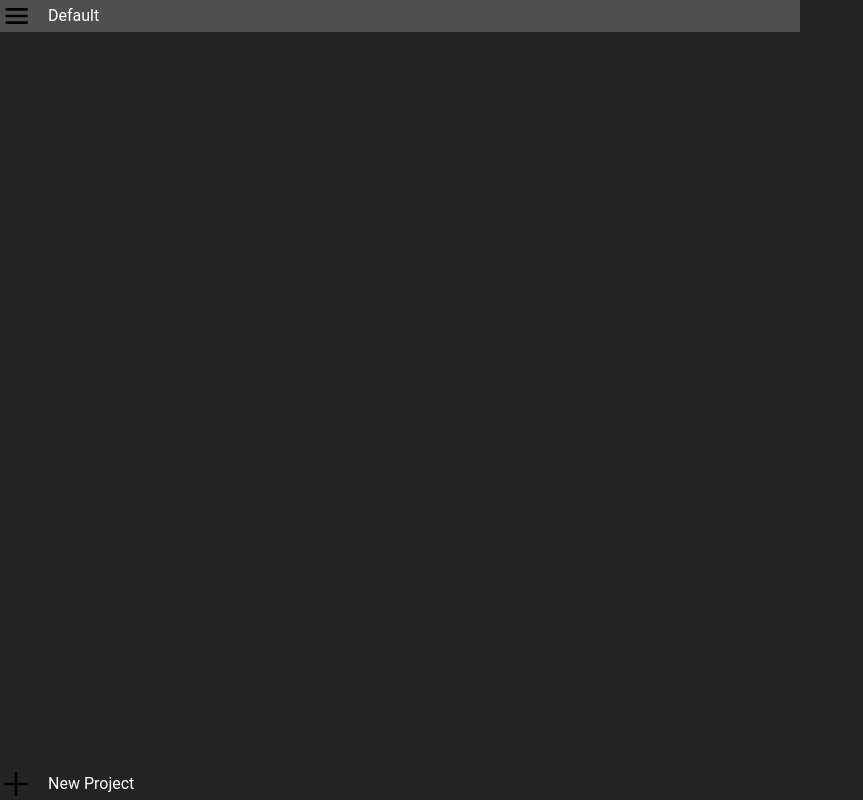
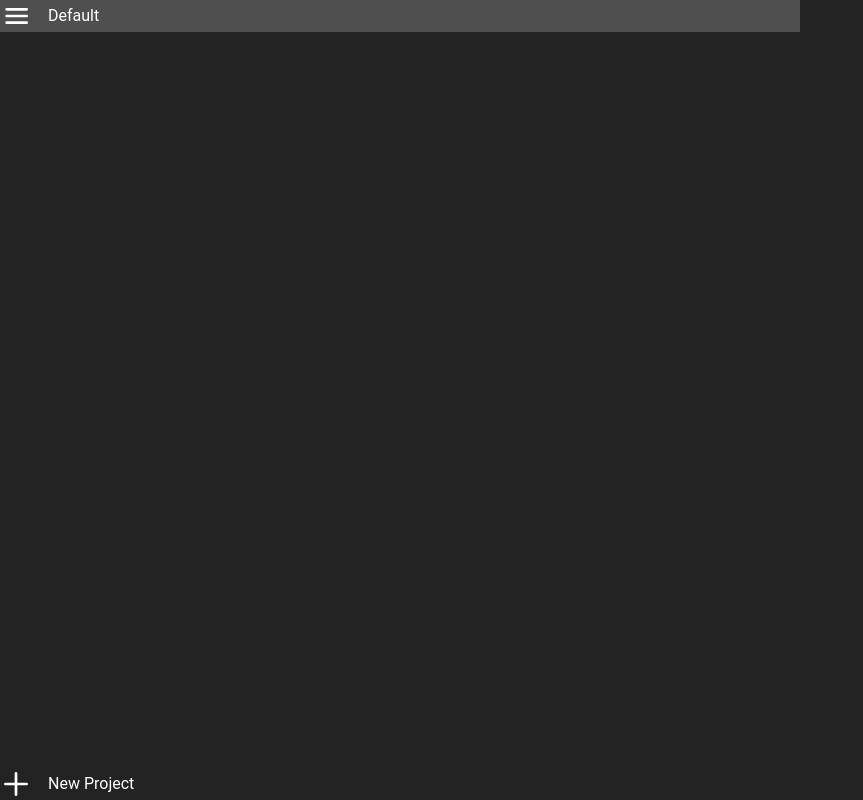
Before and after one commit to besplago/odin-todo-list, a website built with webpack: page src/template.html in a window 1280 px wide. Shown: the whole page, without its empty margins (0-863 px from the left). Built offline with nearby package versions, Linux system fonts and the light colour scheme.

Commit message:
feat: svg in code

```diff
--- a/src/styles.css
+++ b/src/styles.css
@@ -99,6 +99,7 @@ body {
 .icon {
   width: var(--icon-size);
   height: var(--icon-size);
+  color: white;
 }
 
 .selectable:hover {
--- a/src/template.html
+++ b/src/template.html
@@ -4,23 +4,56 @@
     <meta charset="UTF-8" />
     <meta name="viewport" content="width=device-width, initial-scale=1.0" />
     <title>besplago's Todo List</title>
+    <link rel="stylesheet" href="styles.css" />
   </head>
   <body>
     <div id="projects-pane">
       <div class="project selectable">
-        <img
+        <svg
           class="icon"
-          src="./assets/burger-simple-svgrepo-com.svg"
-          alt="Project Icon"
-        />
+          width="800px"
+          height="800px"
+          viewBox="0 0 24 24"
+          xmlns="http://www.w3.org/2000/svg"
+        >
+          <path
+            d="M5 12H20"
+            stroke="currentcolor"
+            stroke-width="2"
+            stroke-linecap="round"
+          />
+          <path
+            d="M5 17H20"
+            stroke="currentcolor"
+            stroke-width="2"
+            stroke-linecap="round"
+          />
+          <path
+            d="M5 7H20"
+            stroke="currentcolor"
+            stroke-width="2"
+            stroke-linecap="round"
+          />
+        </svg>
         <p>Default</p>
       </div>
       <button id="new-project" class="selectable" type="button">
-        <img
+        <svg
           class="icon"
-          src="./assets/plus-large-svgrepo-com.svg"
-          alt="Project Icon"
-        />
+          width="800px"
+          height="800px"
+          viewBox="0 0 24 24"
+          fill="none"
+          xmlns="http://www.w3.org/2000/svg"
+        >
+          <path
+            d="M4 12H20M12 4V20"
+            stroke="currentcolor"
+            stroke-width="2"
+            stroke-linecap="round"
+            stroke-linejoin="round"
+          />
+        </svg>
         <p>New Project</p>
       </button>
     </div>
```
